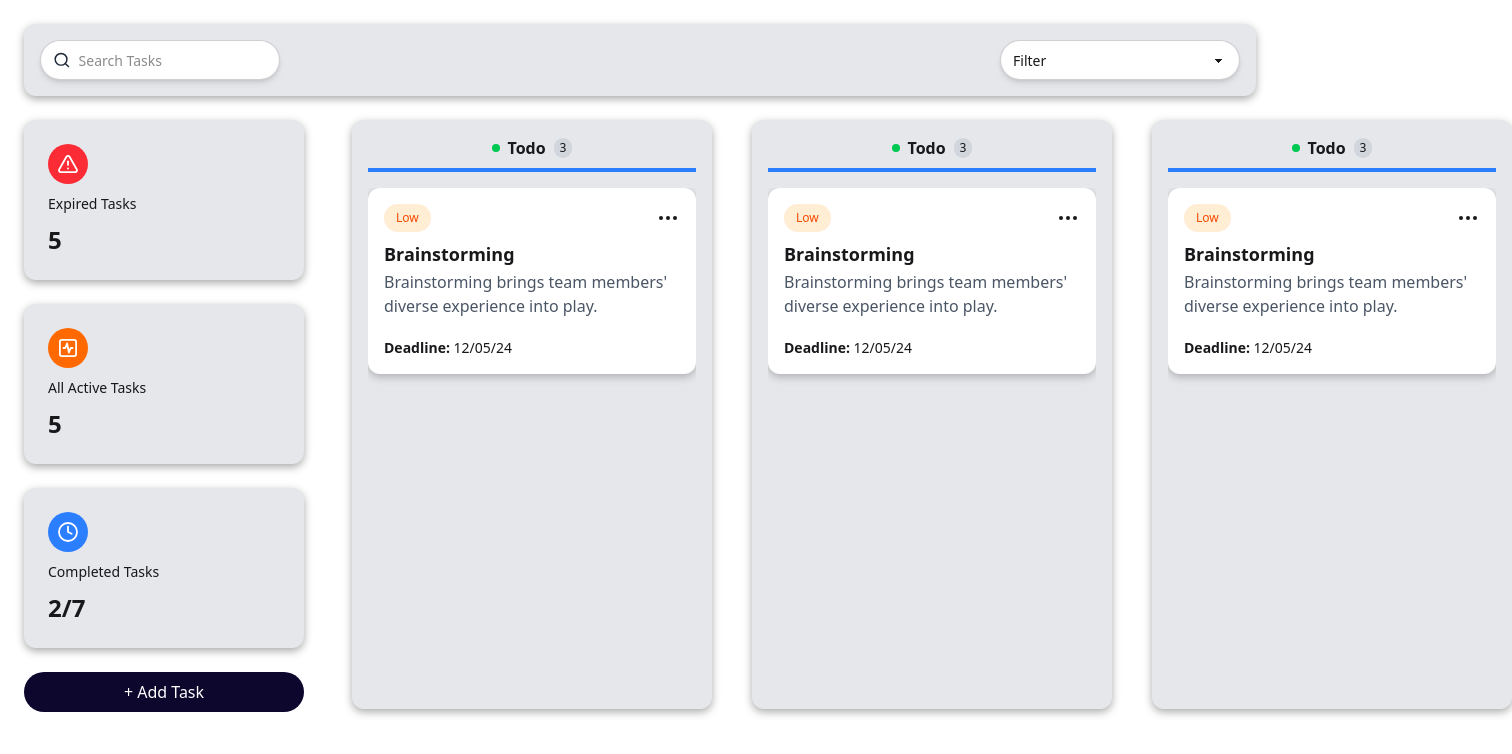
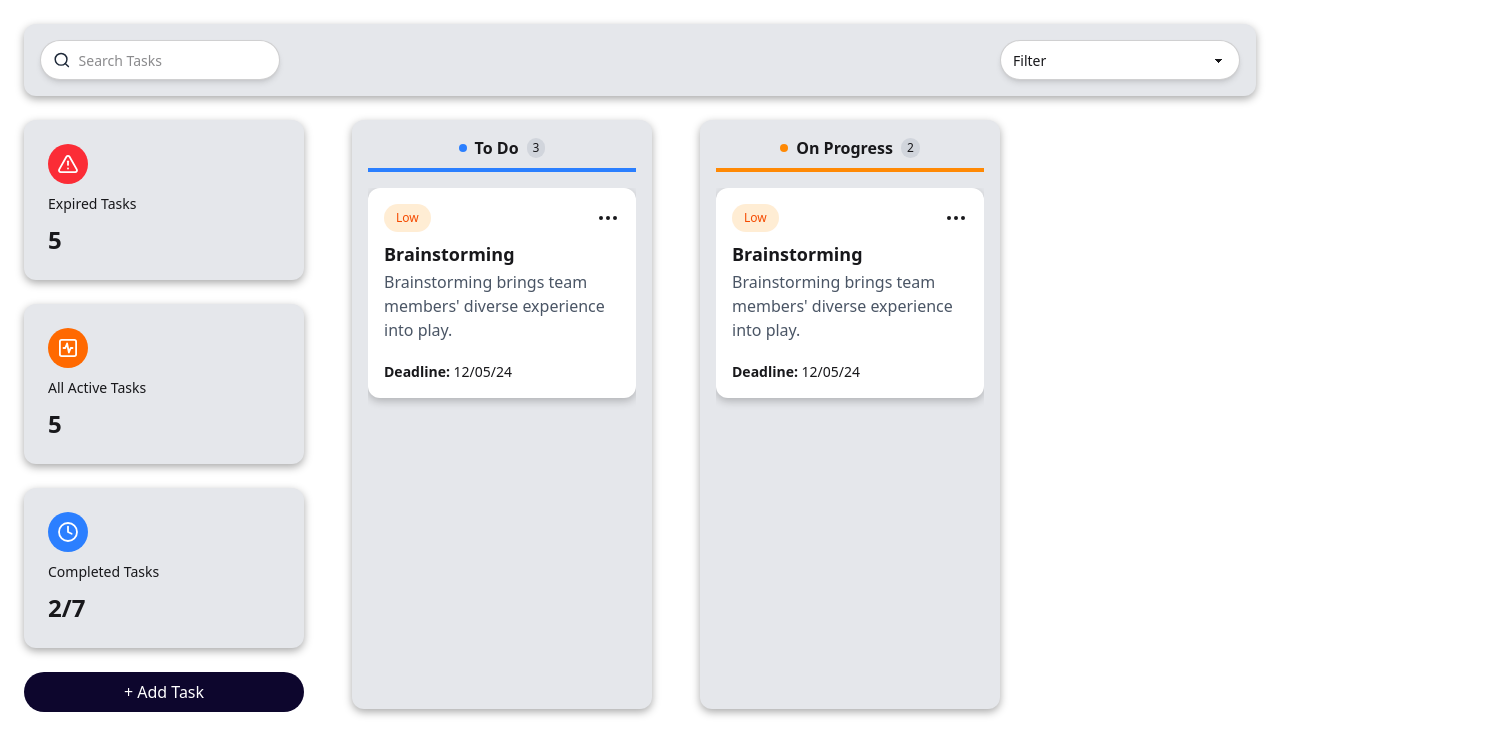
Before and after one commit to tapas-code/ST-task-app, a React (Vite) app in the folder client/: page / in a window 1280 px wide. Shown: the top 754 px of the page, 1512 px wide, since content can reach past the window. Built offline with nearby package versions, Linux system fonts and the light colour scheme.

Commit message:
client: Config Dashboard

```diff
--- a/client/src/App.tsx
+++ b/client/src/App.tsx
@@ -1,14 +1,16 @@
+import { useState } from "react";
 import Dashboard from "./components/Dashboard";
 import Header from "./components/Header";
 import Sidebar from "./components/Sidebar";
 
 const App = () => {
+  const [category, setCategory] = useState("Active");
   return (
     <div className="min-h-screen flex flex-col">
-      <Header />
-      <div className="mx-6 flex gap-6">
-        <Sidebar />
-        <Dashboard />
+      <Header setCategory={setCategory}/>
+      <div className="mx-6 flex gap-6 max-md:flex-col">
+        <Sidebar setCategory={setCategory}/>
+        <Dashboard category={category}/>
       </div>
     </div>
   );
--- a/client/src/components/Dashboard.tsx
+++ b/client/src/components/Dashboard.tsx
@@ -1,13 +1,24 @@
-import TaskBox from './TaskBox'
+import TaskBox from "./TaskBox";
 
-const Dashboard = () => {
-  return (
-    <div className="flex-1 flex justify-start ms-6 gap-10">
-      <TaskBox />
-      <TaskBox />
-      <TaskBox />
-    </div>
-  )
+interface DashboardProps {
+  category: String;
 }
 
-export default Dashboard
+const Dashboard: React.FC<DashboardProps> = ({ category }) => {
+  return (
+    <div className="flex-1 flex justify-start max-md:my-6 md:ms-6 gap-12 max-md:flex-col">
+      {category == "Active" && (
+        <>
+          <TaskBox category="To Do" count="3" />
+          <TaskBox category="On Progress" count="2" />
+        </>
+      )}
+      {category == "Done" && <TaskBox category="Done" count="1" />}
+      {category == "To Do" && <TaskBox category="To Do" count="3" />}
+      {category == "On Progress" && <TaskBox category="On Progress" count="2" />}
+      {category == "Timeout" && <TaskBox category="Expired" count="1" />}
+    </div>
+  );
+};
+
+export default Dashboard;
--- a/client/src/components/Header.tsx
+++ b/client/src/components/Header.tsx
@@ -1,6 +1,10 @@
 import { Search } from "lucide-react";
 
-const Header = () => {
+interface HeaderProps {
+  setCategory: (category: string) => void;
+}
+
+const Header: React.FC<HeaderProps> = ({ setCategory }) => {
   return (
     <div className="bg-gray-200 shadow-5 m-6 p-4 rounded-xl">
       <div className="flex items-center justify-between">
@@ -12,12 +16,13 @@ const Header = () => {
         <select
           defaultValue="Pick a color"
           className="select rounded-full w-1/5 shadow-md max-md:w-2/5"
+          onChange={(e) => setCategory(e.target.value)}
         >
-          <option>Filter</option>
-          <option>To-Do</option>
-          <option>Progess</option>
-          <option>Done</option>
-          <option>Timeout</option>
+          <option value="Active">Filter</option>
+          <option value="To Do">To-Do</option>
+          <option value="On Progress">Progress</option>
+          <option value="Done">Done</option>
+          <option value="Timeout">Timeout</option>
         </select>
       </div>
     </div>
--- a/client/src/components/Sidebar.tsx
+++ b/client/src/components/Sidebar.tsx
@@ -1,30 +1,40 @@
 import { ActivitySquare, Clock, TriangleAlert } from "lucide-react";
 
-const Sidebar = () => {
+interface SidebarProps {
+  setCategory: (category: string) => void;
+}
+
+const Sidebar: React.FC<SidebarProps> = ({ setCategory }) => {
   return (
     <div className="flex flex-col gap-6">
-      <div className="w-[280px] bg-gray-200 rounded-xl shadow-5 p-6 flex flex-col gap-2.5">
+      <div className="w-[280px] max-md:w-full bg-gray-200 rounded-xl shadow-5 p-6 flex flex-col gap-2.5 active:scale-95 cursor-pointer transition-all duration-150"
+      onClick={() => setCategory("Timeout")}>
         <div className="p-2 bg-red-500 text-white rounded-full max-w-max">
           <TriangleAlert className="scale-90" />
         </div>
         <p className="text-sm">Expired Tasks</p>
         <p className="text-2xl font-bold">5</p>
       </div>
-      <div className="w-[280px] bg-gray-200 rounded-xl shadow-5 p-6 flex flex-col gap-2.5">
+
+      <div className="w-[280px] max-md:w-full bg-gray-200 rounded-xl shadow-5 p-6 flex flex-col gap-2.5 active:scale-95 cursor-pointer transition-all duration-150"
+      onClick={() => setCategory("Active")}>
         <div className="p-2 bg-orange-500 text-white rounded-full max-w-max">
           <ActivitySquare className="scale-90" />
         </div>
         <p className="text-sm">All Active Tasks</p>
         <p className="text-2xl font-bold">5</p>
       </div>
-      <div className="w-[280px] bg-gray-200 rounded-xl shadow-5 p-6 flex flex-col gap-2.5">
+
+      <div className="w-[280px] max-md:w-full bg-gray-200 rounded-xl shadow-5 p-6 flex flex-col gap-2.5 active:scale-95 cursor-pointer transition-all duration-150"
+      onClick={() => setCategory("Done")}>
         <div className="p-2 bg-blue-500 text-white rounded-full max-w-max">
           <Clock className="scale-90" />
         </div>
         <p className="text-sm">Completed Tasks</p>
         <p className="text-2xl font-bold">2/7</p>
       </div>
-      <button className="bg-[#0d062d] w-[280px] p-2 text-white rounded-full cursor-pointer active:scale-95 transition-all duration-200">
+
+      <button className="bg-[#0d062d] w-[280px] max-md:w-full p-2 text-white rounded-full cursor-pointer active:scale-95 transition-all duration-200">
         + Add Task
       </button>
     </div>
--- a/client/src/components/TaskBox.tsx
+++ b/client/src/components/TaskBox.tsx
@@ -1,17 +1,43 @@
 import TaskCard from "./TaskCard";
 
-const TaskBox = () => {
+interface TaskBoxProps {
+  category: String;
+  count: String;
+}
+
+const TaskBox: React.FC<TaskBoxProps> = ({ category, count }) => {
   return (
-    <div className="h-[99.5%] bg-gray-200 w-[360px] shadow-5 rounded-xl py-4 px-4">
+    <div className="h-[99.5%] bg-gray-200 w-[300px] max-lg:w-1/2 max-md:w-full shadow-5 rounded-xl py-4 px-4">
       <div className="flex items-center justify-center gap-2">
-        <div className="bg-green-500 rounded-full w-2 h-2"></div>
-        <p className="font-semibold">Todo</p>
+        <div
+          className={` ${
+            category === "To Do"
+              ? "bg-blue-500"
+              : category == "On Progress"
+              ? "bg-orange-400"
+              : category == "Done"
+              ? "bg-green-500"
+              : "bg-red-500"
+          }
+ rounded-full w-2 h-2`}
+        ></div>
+        <p className="font-semibold">{category}</p>
         <div className="bg-gray-300 rounded-full text-xs px-1.5 py-0.5 flex items-center justify-center">
-          3
+          {count}
         </div>
       </div>
 
-      <div className="bg-blue-500 w-full h-1 mt-2"></div>
+      <div
+        className={`${
+          category == "To Do"
+            ? "bg-blue-500"
+            : category == "On Progress"
+            ? "bg-orange-400"
+            : category == "Done"
+            ? "bg-green-500"
+            : "bg-red-500"
+        } w-full h-1 mt-2`}
+      ></div>
 
       <div className="taskBox max-h-[500px] mt-4 pb-3 flex flex-col gap-4 overflow-auto ">
         <TaskCard />
--- a/client/src/components/TaskCard.tsx
+++ b/client/src/components/TaskCard.tsx
@@ -10,7 +10,7 @@ const TaskCard = () => {
         <Ellipsis />
       </div>
 
-      <p className="font-semibold text-lg">Brainstorming</p>
+      <p className="font-semibold text-lg ">Brainstorming</p>
 
       <p className="text-gray-600 -mt-1.5">
         Brainstorming brings team members' diverse experience into play.
```
